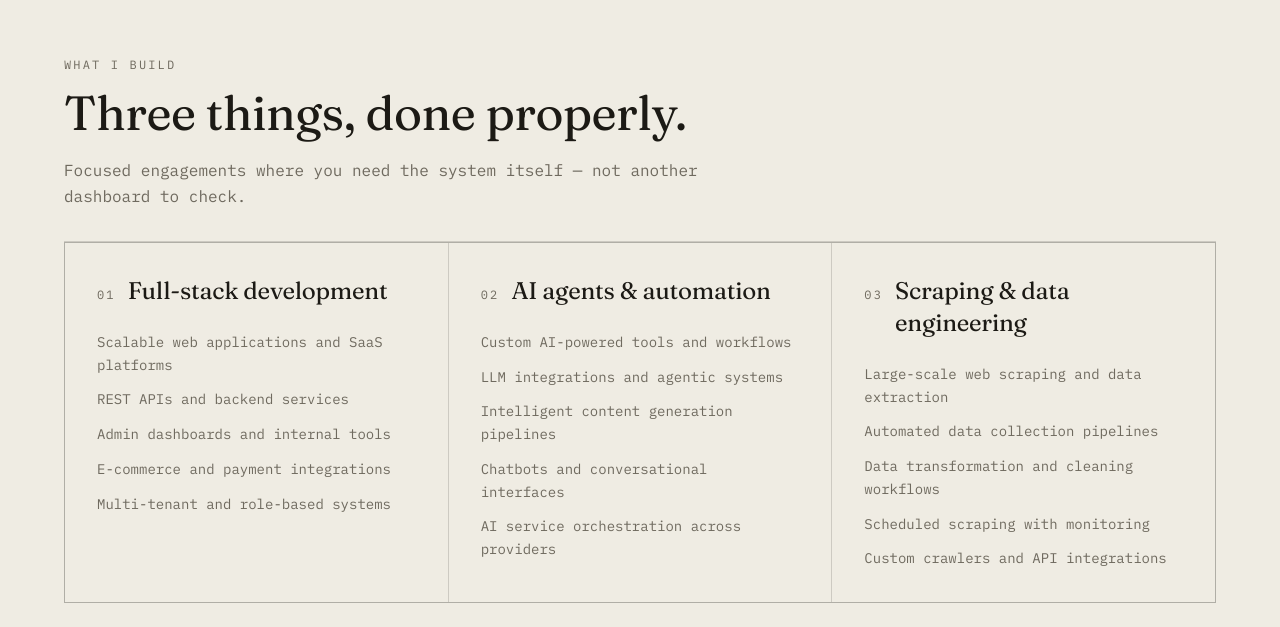
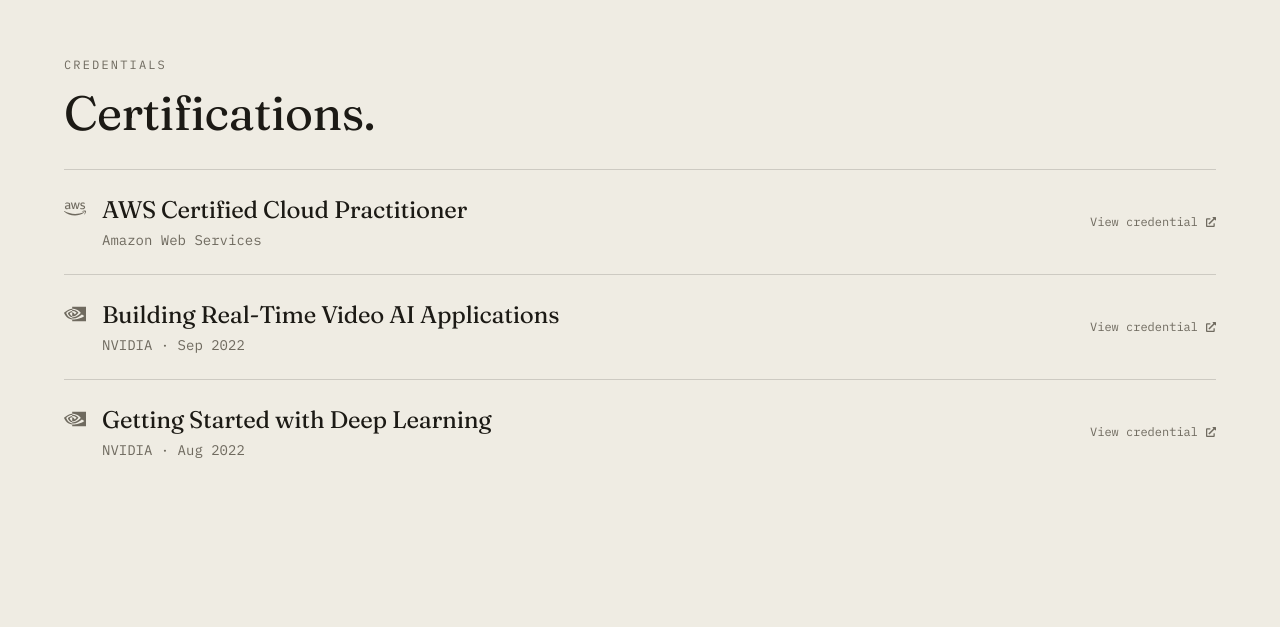
Before and after one commit to danmesfin/portfolio, a Next.js app: page / in a window 1280 px wide. Shown: the part 5773-6400 px from the top of the page. Built offline with nearby package versions, Linux system fonts and the light colour scheme; no server answers.

Commit message:
feat: add Certifications section to portfolio homepage and llms.txt context

```diff
--- /dev/null
+++ b/components/Certifications/index.tsx
@@ -0,0 +1,87 @@
+import React from 'react';
+import { IconType } from 'react-icons';
+import { SiNvidia, SiAmazonaws } from 'react-icons/si';
+import { FaExternalLinkAlt } from 'react-icons/fa';
+import SectionHeading from '../SectionHeading';
+
+interface Certification {
+  title: string;
+  issuer: string;
+  /** Omitted where the issue date isn't recorded. */
+  date?: string;
+  url: string;
+  Icon: IconType;
+}
+
+export const certifications: Certification[] = [
+  {
+    title: 'AWS Certified Cloud Practitioner',
+    issuer: 'Amazon Web Services',
+    url: 'https://www.credly.com/badges/f32802e9-c4a4-4696-9691-27b2ef2b2b60/public_url',
+    Icon: SiAmazonaws,
+  },
+  {
+    title: 'Building Real-Time Video AI Applications',
+    issuer: 'NVIDIA',
+    date: 'Sep 2022',
+    url: 'https://learn.nvidia.com/certificates?id=f44c2824a7664c09941a1d507871765d',
+    Icon: SiNvidia,
+  },
+  {
+    title: 'Getting Started with Deep Learning',
+    issuer: 'NVIDIA',
+    date: 'Aug 2022',
+    url: 'https://learn.nvidia.com/certificates?id=35e66496eec64fb6a3163cceaf20a738',
+    Icon: SiNvidia,
+  },
+];
+
+const Certifications: React.FC = () => (
+  <section className="px-5 sm:px-8 lg:px-12 py-16 sm:py-24" id="certifications">
+    <div className="mx-auto max-w-6xl">
+      <SectionHeading eyebrow="Credentials" title="Certifications." />
+
+      <div className="divide-y divide-paper-border dark:divide-white/10">
+        {certifications.map(({ title, issuer, date, url, Icon }) => (
+          <article
+            key={title}
+            className="group relative grid grid-cols-1 md:grid-cols-[1fr_auto] gap-x-8 gap-y-2 py-6 md:items-center"
+          >
+            <a
+              href={url}
+              target="_blank"
+              rel="noopener noreferrer"
+              className="absolute inset-0 focus:outline-none"
+            >
+              <span className="sr-only">View {title} credential</span>
+            </a>
+
+            <div className="min-w-0 flex items-start gap-4">
+              <Icon
+                size={22}
+                aria-hidden="true"
+                className="mt-1 flex-shrink-0 text-paper-muted dark:text-gray-400"
+              />
+              <div className="min-w-0">
+                <h3 className="font-display text-xl lg:text-2xl leading-tight text-paper-text dark:text-paper-white group-hover:underline decoration-1 underline-offset-4">
+                  {title}
+                </h3>
+                <p className="mt-1 font-mono text-sm text-paper-muted dark:text-gray-400">
+                  {issuer}
+                  {date && ` · ${date}`}
+                </p>
+              </div>
+            </div>
+
+            <span className="pl-10 md:pl-0 inline-flex items-center gap-2 font-mono text-xs text-paper-muted dark:text-gray-400 group-hover:text-paper-text dark:group-hover:text-paper-white transition-colors">
+              View credential
+              <FaExternalLinkAlt size={10} aria-hidden="true" />
+            </span>
+          </article>
+        ))}
+      </div>
+    </div>
+  </section>
+);
+
+export default Certifications;
--- a/pages/index.tsx
+++ b/pages/index.tsx
@@ -5,6 +5,7 @@
 import Services from '../components/Services';
 import TechStacks from '../components/TechStacks';
 import Experience from '../components/Experience';
+import Certifications from '../components/Certifications';
 import BentoGrid from '../components/BentoGrid';
 import CaseStudyCarousel from '../components/CaseStudyGrid';
 import Seo from '../components/Seo';
@@ -45,6 +46,7 @@
       <BentoGrid />
       <CaseStudyCarousel caseStudies={caseStudies} />
       <Experience />
+      <Certifications />
       <Services />
       <TechStacks />
       <Contact />
--- a/pages/llms.txt.ts
+++ b/pages/llms.txt.ts
@@ -1,5 +1,6 @@
 import { GetServerSideProps } from 'next';
 import { experienceData } from '../components/Experience';
+import { certifications } from '../components/Certifications';
 import { projects } from '../components/BentoGrid';
 import { getAllBlogs } from '../utils/getBlogs';
 import { getCaseStudies } from '../utils/getCaseStudies';
@@ -45,6 +46,13 @@
       ...role.description.map((point) => `- ${point}`),
       '',
     ]),
+    '## Certifications',
+    '',
+    ...certifications.map(
+      ({ title, issuer, date, url }) =>
+        `- [${title}](${url}) — ${issuer}${date ? `, ${date}` : ''}`
+    ),
+    '',
     '## Case studies',
     '',
     'In-depth write-ups. Each page covers the problem, architecture and outcome.',
```
